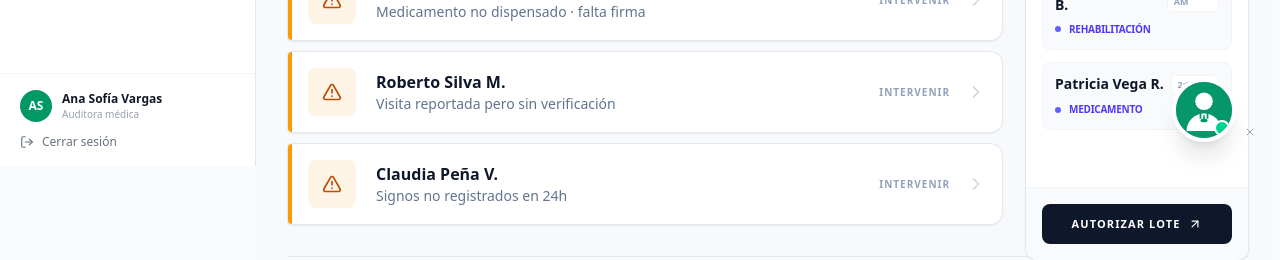
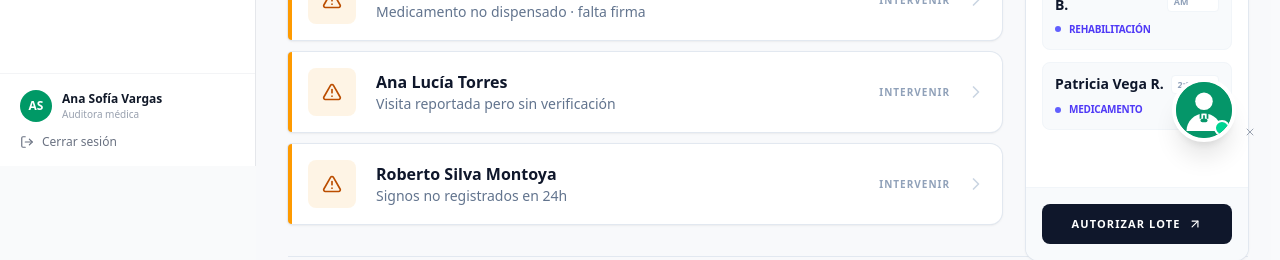
Before and after one commit to ximenabaquero/frontpruebarepositorio, a Next.js app: page /dashboard in a window 1280 px wide. Shown: the part 634-894 px from the top of the page. Built offline with nearby package versions, Linux system fonts and the light colour scheme; no server answers; a web font is replaced by a local one.

Commit message:
correccion de nombres

```diff
--- a/src/features/dashboard/DashboardPage.tsx
+++ b/src/features/dashboard/DashboardPage.tsx
@@ -20,8 +20,8 @@ const ALERTS = [
   { id: 1, patient: "Carlos Mendoza R.", msg: "Sin visita confirmada en 48h · GPS error", level: "critical" },
   { id: 2, patient: "María F. Gómez", msg: "SpO₂ 88% registrado · requiere revisión", level: "critical" },
   { id: 3, patient: "Jorge Andrés Palacio", msg: "Medicamento no dispensado · falta firma", level: "warning" },
-  { id: 4, patient: "Roberto Silva M.", msg: "Visita reportada pero sin verificación", level: "warning" },
-  { id: 5, patient: "Claudia Peña V.", msg: "Signos no registrados en 24h", level: "warning" },
+  { id: 4, patient: "Ana Lucía Torres", msg: "Visita reportada pero sin verificación", level: "warning" },
+  { id: 5, patient: "Roberto Silva Montoya", msg: "Signos no registrados en 24h", level: "warning" },
 ];
 
 const REQUESTS = [
```
